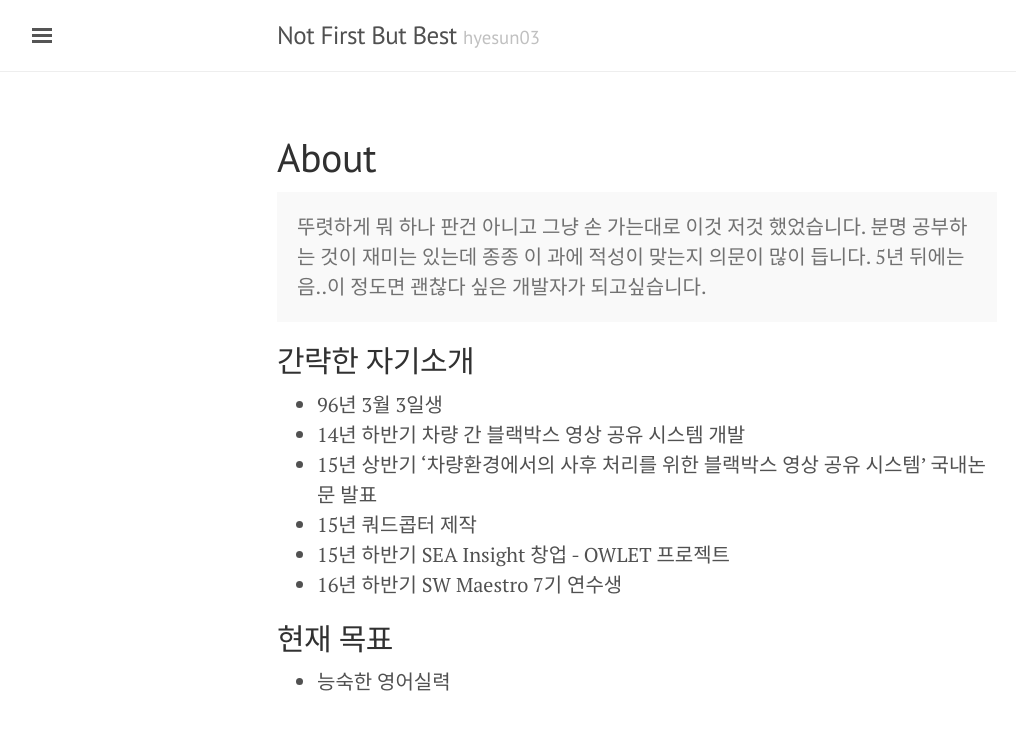
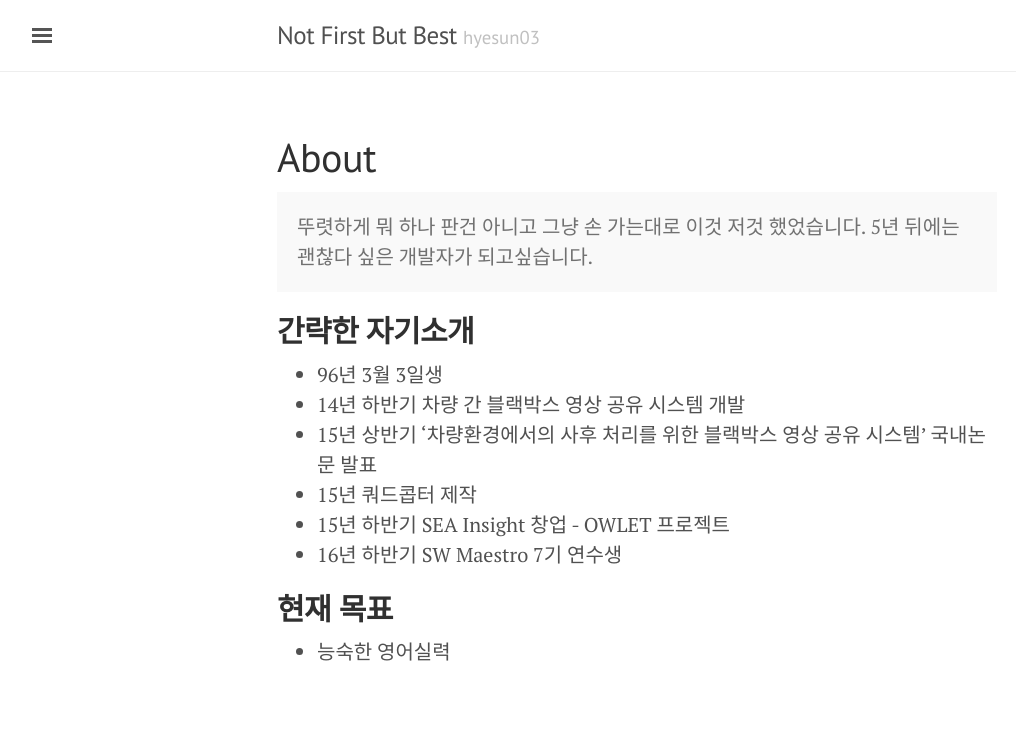
Before and after one commit to hyesun03/hyesun03.github.io, a Jekyll site: the page built from about.md, in a window 1280 px wide. Shown: the top 730 px of the page, without its empty margins (3-1019 px from the left). Built offline with Jekyll 4.4.1, drawn with Linux system fonts in a browser that asks for light colours.

Commit message:
사이드바 제거. 사이드바 항목 추가 예정

```diff
--- a/_includes/sidebar.html
+++ b/_includes/sidebar.html
@@ -25,8 +25,8 @@
       {% endif %}
     {% endfor %}
 
-    <a class="sidebar-nav-item" href="{{ site.github.repo }}/archive/v{{ site.version }}.zip">Download</a>
-    <a class="sidebar-nav-item" href="{{ site.github.repo }}">GitHub project</a>
+    <!-- <a class="sidebar-nav-item" href="{{ site.github.repo }}/archive/v{{ site.version }}.zip">Download</a>
+    <a class="sidebar-nav-item" href="{{ site.github.repo }}">GitHub project</a> -->
     <span class="sidebar-nav-item">Currently v{{ site.version }}</span>
   </nav>
 
--- a/about.md
+++ b/about.md
@@ -5,11 +5,10 @@ title: About
 
 <p class="message">
   뚜렷하게 뭐 하나 판건 아니고 그냥 손 가는대로 이것 저것 했었습니다.
-  분명 공부하는 것이 재미는 있는데 종종 이 과에 적성이 맞는지 의문이 많이 듭니다.
-  5년 뒤에는 음..이 정도면 괜찮다 싶은 개발자가 되고싶습니다.
+  5년 뒤에는 괜찮다 싶은 개발자가 되고싶습니다.
 </p>
 
-## 간략한 자기소개
+## **간략한 자기소개**
 
 * 96년 3월 3일생
 * 14년 하반기 차량 간 블랙박스 영상 공유 시스템 개발
@@ -18,5 +17,5 @@ title: About
 * 15년 하반기 SEA Insight 창업 - OWLET 프로젝트
 * 16년 하반기 SW Maestro 7기 연수생
 
-## 현재 목표
+## **현재 목표**
 * 능숙한 영어실력
```
